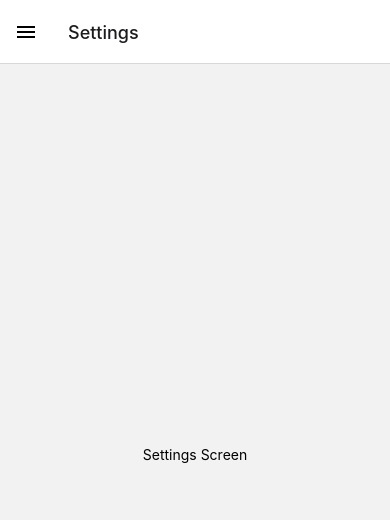
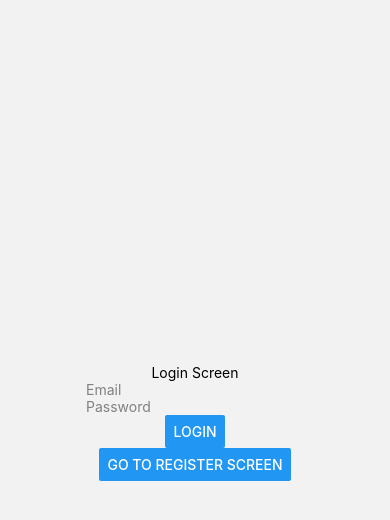
Before and after one commit to studiorms/lc-expo-test, a React Native app: screen /Settings in a window 390 px wide. Shown: the top 520 px of the page. Built offline with nearby package versions, Linux system fonts and the light colour scheme; no server answers.

Commit message:
Client side auth workflow

```diff
--- a/App.jsx
+++ b/App.jsx
@@ -1,110 +1,12 @@
-import { FontAwesome, Ionicons } from "@expo/vector-icons";
-import { createBottomTabNavigator } from "@react-navigation/bottom-tabs";
-import { createDrawerNavigator } from "@react-navigation/drawer";
-import { NavigationContainer } from "@react-navigation/native";
-import { createStackNavigator } from "@react-navigation/stack";
 import React from "react";
-import "react-native-gesture-handler";
-import Home from "./screens/Home";
-import NewTweet from "./screens/NewTweet";
-import Notifications from "./screens/Notifications";
-import Profile from "./screens/Profile";
-import Search from "./screens/Search";
-import Settings from "./screens/Settings";
-import Tweet from "./screens/Tweet";
+import { AuthProvider } from "./context/AuthProvider";
 
-const Stack = createStackNavigator();
-const HomeStackNavigator = () => {
-  return (
-    <Stack.Navigator
-      screenOptions={{
-        headerShown: true,
-        headerBackTitleVisible: false,
-      }}
-    >
-      <Stack.Screen
-        name="Tab"
-        component={TabNavigator}
-        options={{ headerShown: false }}
-      />
-      <Stack.Screen
-        name="New Tweet"
-        component={NewTweet}
-        options={{
-          title: "",
-        }}
-      />
-      <Stack.Screen
-        name="Tweet"
-        component={Tweet}
-        options={{
-          title: "",
-        }}
-      />
-      <Stack.Screen
-        name="Profile"
-        component={Profile}
-        options={{
-          title: "",
-        }}
-      />
-    </Stack.Navigator>
-  );
-};
-const Tab = createBottomTabNavigator();
-const TabNavigator = () => {
-  return (
-    <Tab.Navigator
-      screenOptions={{
-        headerShown: false,
-        tabBarShowLabel: false,
-      }}
-    >
-      <Tab.Screen
-        name="Home1"
-        component={Home}
-        options={{
-          tabBarIcon: ({ color, size }) => (
-            <Ionicons name="home" size={size} color={color} />
-          ),
-        }}
-      />
-      <Tab.Screen
-        name="Search"
-        component={Search}
-        options={{
-          tabBarIcon: ({ color, size }) => (
-            <Ionicons name="search" size={size} color={color} />
-          ),
-        }}
-      />
-      <Tab.Screen
-        name="Notifications"
-        component={Notifications}
-        options={{
-          tabBarIcon: ({ color, size }) => (
-            <FontAwesome name="bell" size={size} color={color} />
-          ),
-        }}
-      />
-    </Tab.Navigator>
-  );
-};
-
-const Drawer = createDrawerNavigator();
+import Root from "./Root";
 
 export default function App() {
   return (
-    <NavigationContainer>
-      <Drawer.Navigator
-        initialRouteName="Home"
-        screenOptions={{
-          headerShown: true,
-        }}
-      >
-        <Drawer.Screen name="Home" component={HomeStackNavigator} />
-        <Drawer.Screen name="Settings" component={Settings} />
-      </Drawer.Navigator>
-    </NavigationContainer>
+    <AuthProvider>
+      <Root />
+    </AuthProvider>
   );
 }
--- /dev/null
+++ b/Root.jsx
@@ -0,0 +1,162 @@
+import { FontAwesome, Ionicons } from "@expo/vector-icons";
+import { createBottomTabNavigator } from "@react-navigation/bottom-tabs";
+import { createDrawerNavigator } from "@react-navigation/drawer";
+import { NavigationContainer } from "@react-navigation/native";
+import { createStackNavigator } from "@react-navigation/stack";
+import React, { useContext, useEffect, useState } from "react";
+import { ActivityIndicator, View } from "react-native";
+import "react-native-gesture-handler";
+import { AuthContext } from "./context/AuthProvider";
+import Login from "./screens/Auth/Login";
+import Register from "./screens/Auth/Register";
+import Home from "./screens/Home";
+import NewTweet from "./screens/NewTweet";
+import Notifications from "./screens/Notifications";
+import Profile from "./screens/Profile";
+import Search from "./screens/Search";
+import Settings from "./screens/Settings";
+import Tweet from "./screens/Tweet";
+
+const Stack = createStackNavigator();
+const HomeStackNavigator = () => {
+  return (
+    <Stack.Navigator
+      screenOptions={{
+        headerShown: true,
+        headerBackTitleVisible: false,
+      }}
+    >
+      <Stack.Screen
+        name="Tab"
+        component={TabNavigator}
+        options={{ headerShown: false }}
+      />
+      <Stack.Screen
+        name="New Tweet"
+        component={NewTweet}
+        options={{
+          title: "",
+        }}
+      />
+      <Stack.Screen
+        name="Tweet"
+        component={Tweet}
+        options={{
+          title: "",
+        }}
+      />
+      <Stack.Screen
+        name="Profile"
+        component={Profile}
+        options={{
+          title: "",
+        }}
+      />
+    </Stack.Navigator>
+  );
+};
+
+const AuthStackNavigator = () => {
+  return (
+    <Stack.Navigator
+      screenOptions={{ headerShown: false, headerBackTitleVisible: false }}
+    >
+      <Stack.Screen
+        name="Login Screen"
+        component={Login}
+        options={{ headerShown: false }}
+      />
+      <Stack.Screen
+        name="Register Screen"
+        component={Register}
+        options={{ headerShown: false }}
+      />
+    </Stack.Navigator>
+  );
+};
+
+const Tab = createBottomTabNavigator();
+const TabNavigator = () => {
+  return (
+    <Tab.Navigator
+      screenOptions={{
+        headerShown: false,
+        tabBarShowLabel: false,
+      }}
+    >
+      <Tab.Screen
+        name="Home1"
+        component={Home}
+        options={{
+          tabBarIcon: ({ color, size }) => (
+            <Ionicons name="home" size={size} color={color} />
+          ),
+        }}
+      />
+      <Tab.Screen
+        name="Search"
+        component={Search}
+        options={{
+          tabBarIcon: ({ color, size }) => (
+            <Ionicons name="search" size={size} color={color} />
+          ),
+        }}
+      />
+      <Tab.Screen
+        name="Notifications"
+        component={Notifications}
+        options={{
+          tabBarIcon: ({ color, size }) => (
+            <FontAwesome name="bell" size={size} color={color} />
+          ),
+        }}
+      />
+    </Tab.Navigator>
+  );
+};
+
+const Drawer = createDrawerNavigator();
+
+export default function App() {
+  const [isLoading, setIsLoading] = useState(true);
+  const { user, setUser } = useContext(AuthContext);
+
+  useEffect(() => {
+    // check if user is logged in
+    // check secure store for token
+
+    setTimeout(() => {
+      setIsLoading(false);
+    }, 2000);
+  }, []);
+
+  if (isLoading) {
+    return (
+      <View style={{ flex: 1, alignItems: "center", justifyContent: "center" }}>
+        <ActivityIndicator size="large" color="gray" />
+      </View>
+    );
+  }
+
+  return (
+    <>
+      {user ? (
+        <NavigationContainer>
+          <Drawer.Navigator
+            initialRouteName="Home"
+            screenOptions={{
+              headerShown: true,
+            }}
+          >
+            <Drawer.Screen name="Home" component={HomeStackNavigator} />
+            <Drawer.Screen name="Settings" component={Settings} />
+          </Drawer.Navigator>
+        </NavigationContainer>
+      ) : (
+        <NavigationContainer>
+          <AuthStackNavigator />
+        </NavigationContainer>
+      )}
+    </>
+  );
+}
--- /dev/null
+++ b/context/AuthProvider.js
@@ -0,0 +1,25 @@
+import React, { createContext, useState } from "react";
+
+export const AuthContext = createContext();
+
+export const AuthProvider = ({ children }) => {
+  const [user, setUser] = useState(null);
+
+  return (
+    <AuthContext.Provider
+      value={{
+        user,
+        setUser,
+        login: (email, password) => {
+          // communicate with backend and store token in secure store
+          setUser("Robert");
+        },
+        logout: () => {
+          setUser(null);
+        },
+      }}
+    >
+      {children}
+    </AuthContext.Provider>
+  );
+};
--- /dev/null
+++ b/screens/Auth/Login.jsx
@@ -0,0 +1,37 @@
+import React, { useContext, useState } from "react";
+import { Button, Text, TextInput, View } from "react-native";
+import { AuthContext } from "../../context/AuthProvider";
+
+export default function Login({ navigation }) {
+  const [email, setEmail] = useState("");
+  const [password, setPassword] = useState("");
+  const { login } = useContext(AuthContext);
+
+  return (
+    <View style={{ flex: 1, alignItems: "center", justifyContent: "center" }}>
+      <Text>Login Screen</Text>
+      <TextInput
+        onChangeText={setEmail}
+        value={email}
+        placeholder="Email"
+        placeholderTextColor="gray"
+        textContentType="emailAddress"
+        keyboardType="email-address"
+        autoCapitalize="none"
+      />
+      <TextInput
+        onChangeText={setPassword}
+        value={password}
+        placeholder="Password"
+        placeholderTextColor="gray"
+        autoCapitalize="none"
+        secureTextEntry={true}
+      />
+      <Button onPress={() => login(email, password)} title="Login" />
+      <Button
+        onPress={() => navigation.navigate("Register Screen")}
+        title="Go to Register Screen"
+      />
+    </View>
+  );
+}
--- /dev/null
+++ b/screens/Auth/Register.jsx
@@ -0,0 +1,14 @@
+import React from "react";
+import { Button, Text, View } from "react-native";
+
+export default function Register({ navigation }) {
+  return (
+    <View style={{ flex: 1, alignItems: "center", justifyContent: "center" }}>
+      <Text>This is the register screen</Text>
+      <Button
+        onPress={() => navigation.navigate("Login Screen")}
+        title="Go to Login Screen"
+      />
+    </View>
+  );
+}
--- a/screens/Settings.jsx
+++ b/screens/Settings.jsx
@@ -1,10 +1,13 @@
-import React from "react";
-import { Text, View } from "react-native";
+import React, { useContext } from "react";
+import { Button, Text, View } from "react-native";
+import { AuthContext } from "../context/AuthProvider";
 
 export default function Settings() {
+  const { logout } = useContext(AuthContext);
   return (
     <View style={{ flex: 1, alignItems: "center", justifyContent: "center" }}>
       <Text>Settings Screen</Text>
+      <Button title="Logout" onPress={logout} />
     </View>
   );
 }
```
